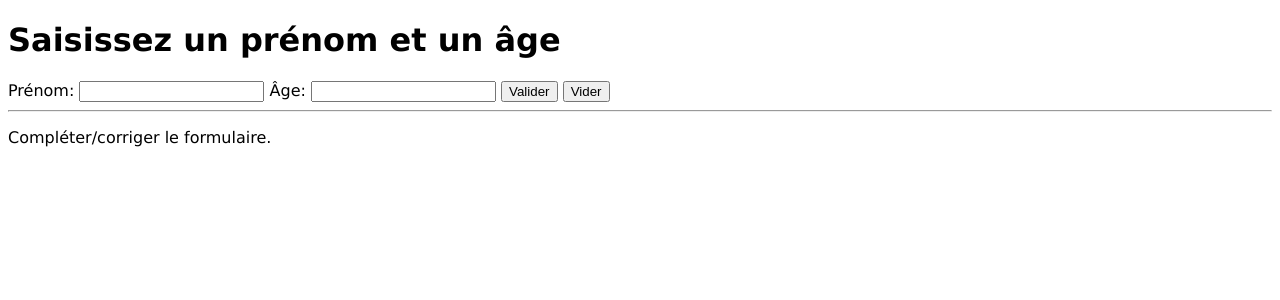
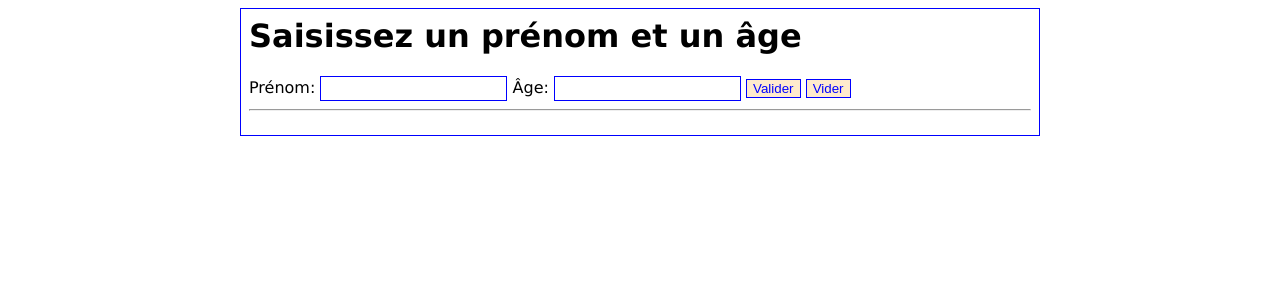
Before and after one commit to Neihren/CDA_2503_JDB, a PHP site: page / in a window 1280 px wide. Shown: the top 300 px of the page. Run offline with PHP 8.4, Linux system fonts and the light colour scheme.

Commit message:
exo formulaires

```diff
--- a/03 - Web/03 - JS/01_Kit/03.01_Bonjour/index.html
+++ b/03 - Web/03 - JS/01_Kit/03.01_Bonjour/index.html
@@ -4,19 +4,22 @@
 <head>
     <meta charset="UTF-8">
     <meta name="viewport" content="width=device-width, initial-scale=1.0">
-    <link rel="stylesheet" href="./lib/style/main.css">
-    <title>Document</title>
+    <link rel="stylesheet" href="./style/main.css">
+    <script src="./scripts/info.js" defer></script>
+    <title>Bonjour</title>
 </head>
 
 <body>
     <main>
         <h1>Saisissez un prénom et un âge</h1>
-        <label>Prénom: <input type="text" id="firstname"></label>
-        <label>Âge: <input type="number" id="age"></label>
-        <button id="validate">Valider</button>
-        <button id="reset">Vider</button>
+        <form id="form">
+            <label>Prénom: <input type="text" id="firstname"></label>
+            <label>Âge: <input type="number" id="age"></label>
+            <button id="validate" type="button" form="form">Valider</button>
+            <button id="empty" type="reset" form="form">Vider</button>
+        </form>
         <hr>
-        <p>Compléter/corriger le formulaire.</p>
+        <p id="message"></p>
     </main>
 </body>
 
--- /dev/null
+++ b/03 - Web/03 - JS/01_Kit/03.01_Bonjour/scripts/info.js
@@ -0,0 +1,34 @@
+const firstname = document.getElementById("firstname")
+const age = document.getElementById("age")
+const validate = document.getElementById("validate")
+const empty = document.getElementById("empty")
+const message = document.getElementById("message")
+
+empty.addEventListener("click", function() {
+    message.innerText = ""
+})
+
+validate.addEventListener("click", function() {
+    if (age.value > 0 && firstname.value != "") {
+        message.innerHTML = "Bonjour <span style='color: blue; font-weight: bold'>" + firstname.value + "</span>, votre âge est : <span style='color: blue; font-weight: bold'>" + age.value + "</span>."
+        if (age.value > 17) {
+            message.innerHTML += "<br><br>Vous êtes <span style='color: blue; font-weight: bold'>majeur</span>."
+        }
+        else {
+            message.innerHTML += "<br><br>Vous êtes <span style='color: blue; font-weight: bold'>mineur</span>."
+        }
+        message.innerHTML += "<br><br>"
+        if (age.value < 64) {
+            message.innerHTML += "Il vous reste <span style='color: blue; font-weight: bold'>" + (64 - age.value) + "</span> année(s) avant la retraite."
+        }
+        else if (age.value > 64) {
+            message.innerHTML += "Vous êtes à la retraite depuis " + (age.value - 64) + " année(s)."
+        }
+        else {
+            message.innerHTML += "Vous prenez votre retraite cette année !"
+        }
+    }
+    else {
+        message.innerText = "Compléter/corriger le formulaire"
+    }
+})
--- a/03 - Web/03 - JS/01_Kit/03.01_Bonjour/style/main.css
+++ b/03 - Web/03 - JS/01_Kit/03.01_Bonjour/style/main.css
@@ -14,3 +14,25 @@ body {
     font-size: 1.6rem;
     font-family: Verdana, Geneva, Tahoma, sans-serif;
 }
+
+main {
+    border: 0.1rem solid blue;
+    width: 800px;
+    margin: 0 auto;
+    padding: 0.8rem;
+}
+
+h1 {
+    margin-top: 0;
+}
+
+input {
+    border: 0.1rem solid blue;
+    padding: 0.4rem;
+}
+
+button {
+    border: 0.1rem solid blue;
+    color: blue;
+    background-color: blanchedalmond;
+}
```
